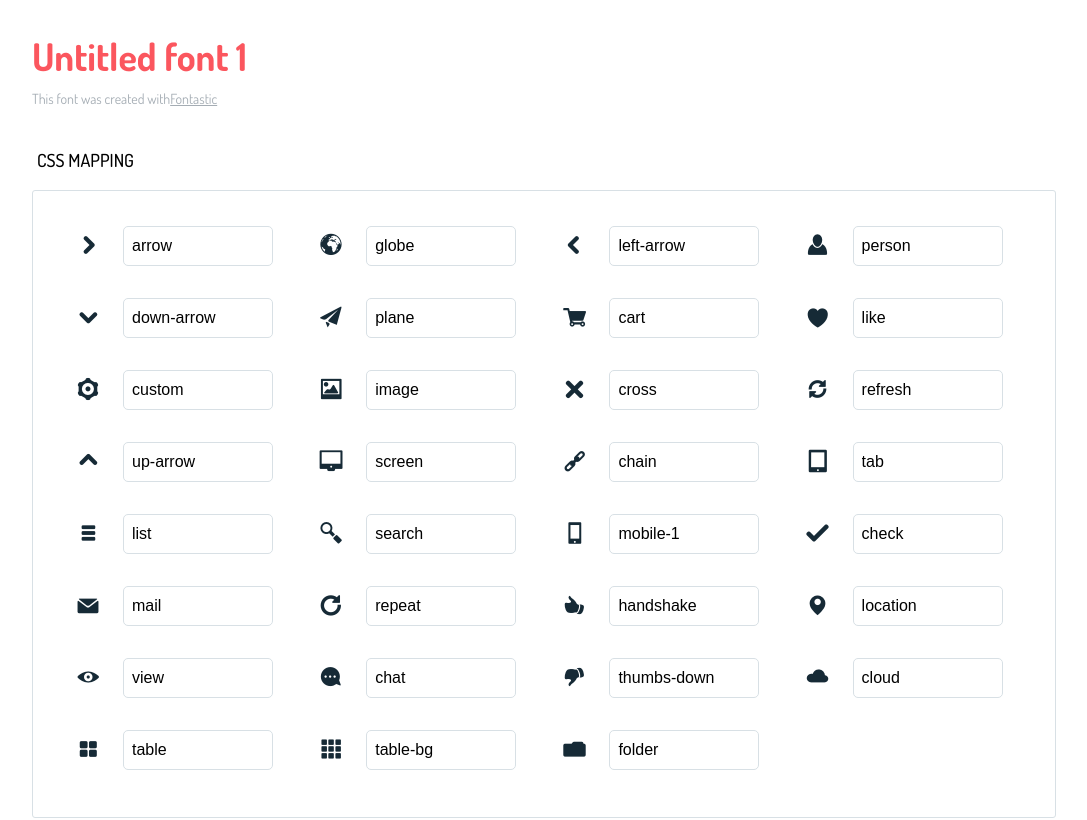
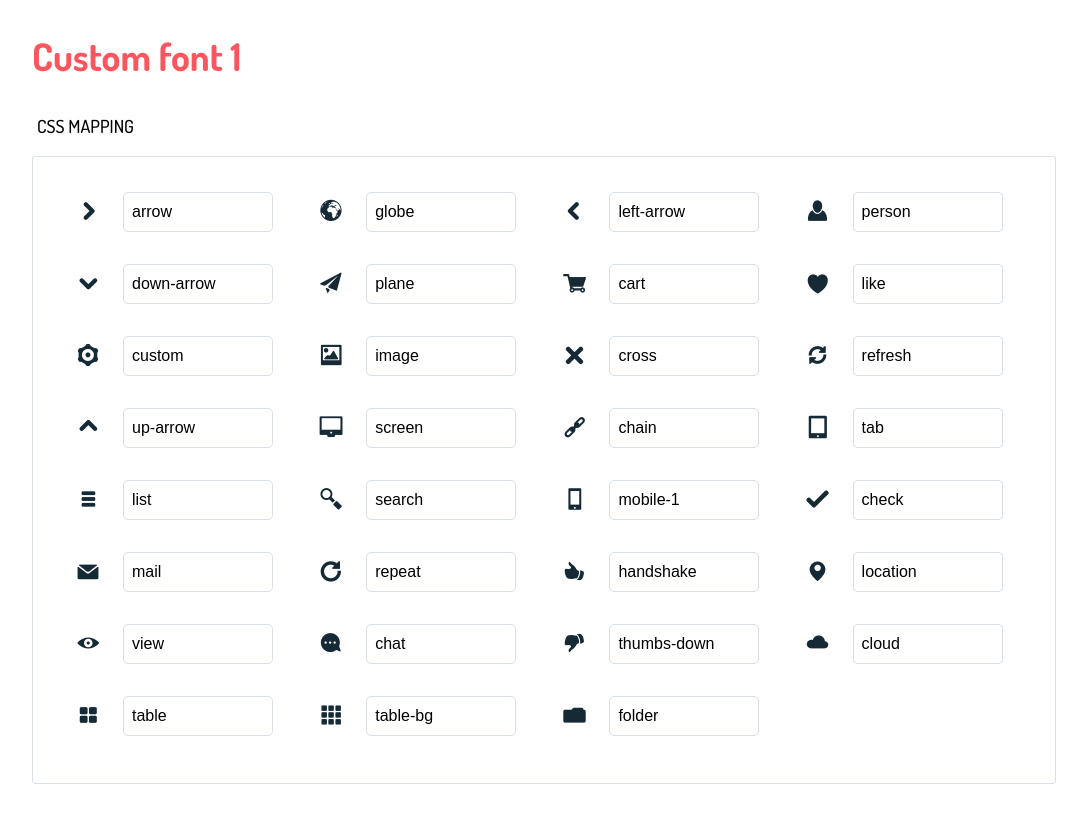
Before and after one commit to kapilgorve/Custom-font-icons, a plain HTML site: page icons-reference.html in a window 1280 px wide. Shown: the top 820 px of the page, without its empty margins (96-1183 px from the left). Drawn offline with Linux system fonts and the light colour scheme.

Commit message:
Update icons-reference.html

```diff
--- a/icons-reference.html
+++ b/icons-reference.html
@@ -11,8 +11,8 @@
   </head>
   <body>
     <div class="container">
-      <h1>Untitled font 1</h1>
-      <p class="small">This font was created with<a href="http://fontastic.me/">Fontastic</a></p>
+      <h1>Custom font 1</h1>
+
       <h2>CSS mapping</h2>
       <ul class="glyphs css-mapping">
         <li>
```
